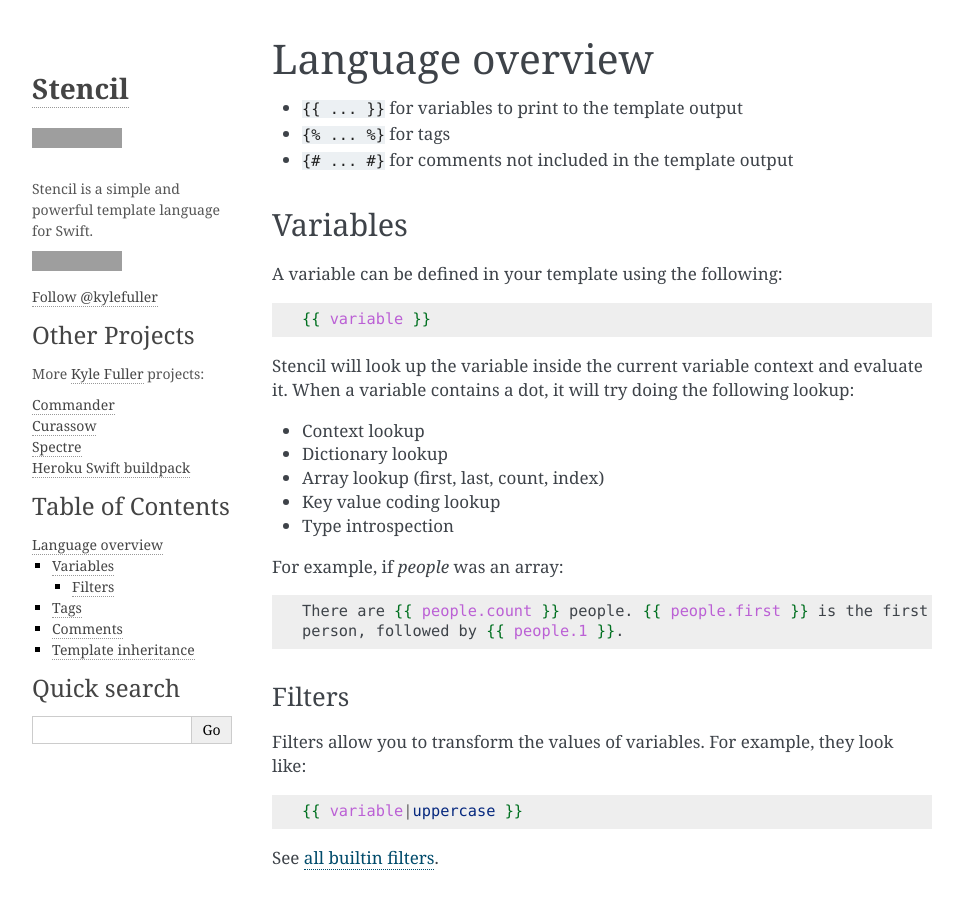
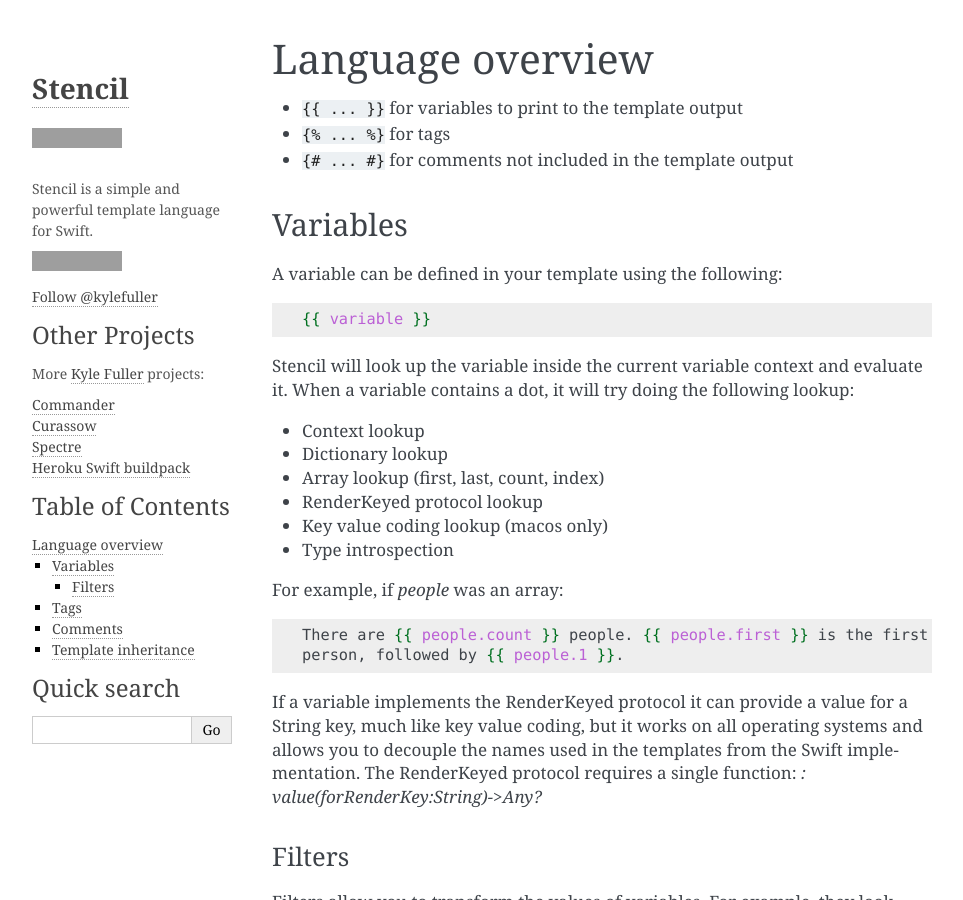
Before and after one commit to stencilproject/Stencil, a Sphinx documentation site: the page built from docs/templates.rst, in a window 1280 px wide and 900 px high, cut to the strip 0-900 px from the top of the window. Shown: the whole strip, without its empty margins (148-1111 px from the left). Built offline with Sphinx 7.4.7, drawn with Linux system fonts in a browser that asks for light colours; comment, search, counter and statistics services are not loaded; grey boxes are pictures that could not be loaded.

Commit message:
Add some documentation for RenderKeyed

```diff
--- a/docs/templates.rst
+++ b/docs/templates.rst
@@ -21,7 +21,8 @@ following lookup:
 - Context lookup
 - Dictionary lookup
 - Array lookup (first, last, count, index)
-- Key value coding lookup
+- RenderKeyed protocol lookup
+- Key value coding lookup (macos only)
 - Type introspection
 
 For example, if `people` was an array:
@@ -30,6 +31,12 @@ For example, if `people` was an array:
 
     There are {{ people.count }} people. {{ people.first }} is the first
     person, followed by {{ people.1 }}.
+
+If a variable implements the RenderKeyed protocol it can provide a
+value for a String key, much like key value coding, but it works on
+all operating systems and allows you to decouple the names used in
+the templates from the Swift implementation. The RenderKeyed protocol
+requires a single function: `: value(forRenderKey:String)->Any?`
 
 Filters
 ~~~~~~~
```
